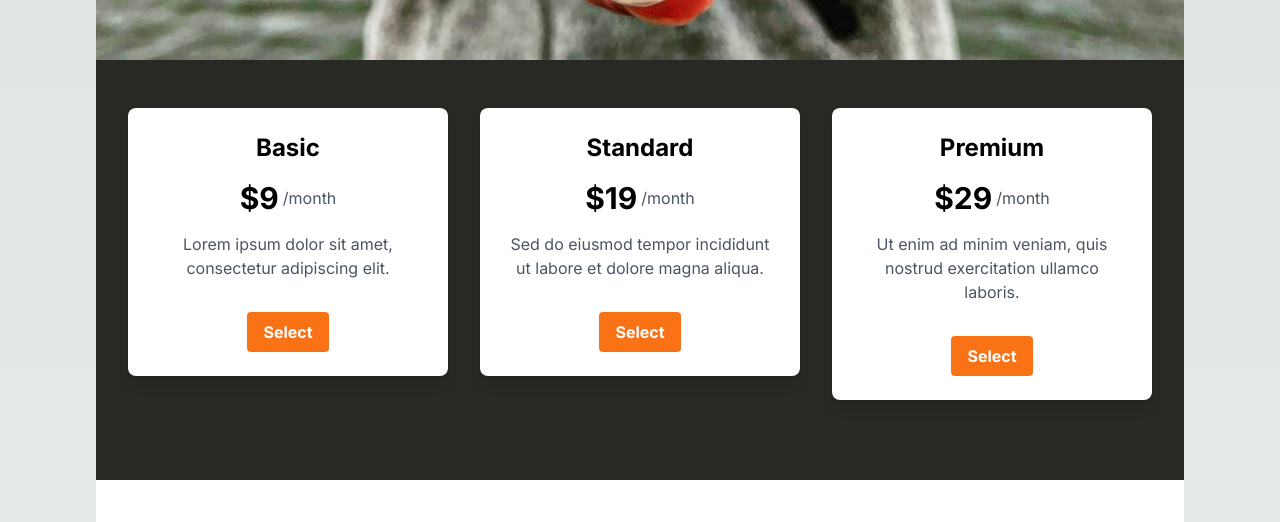
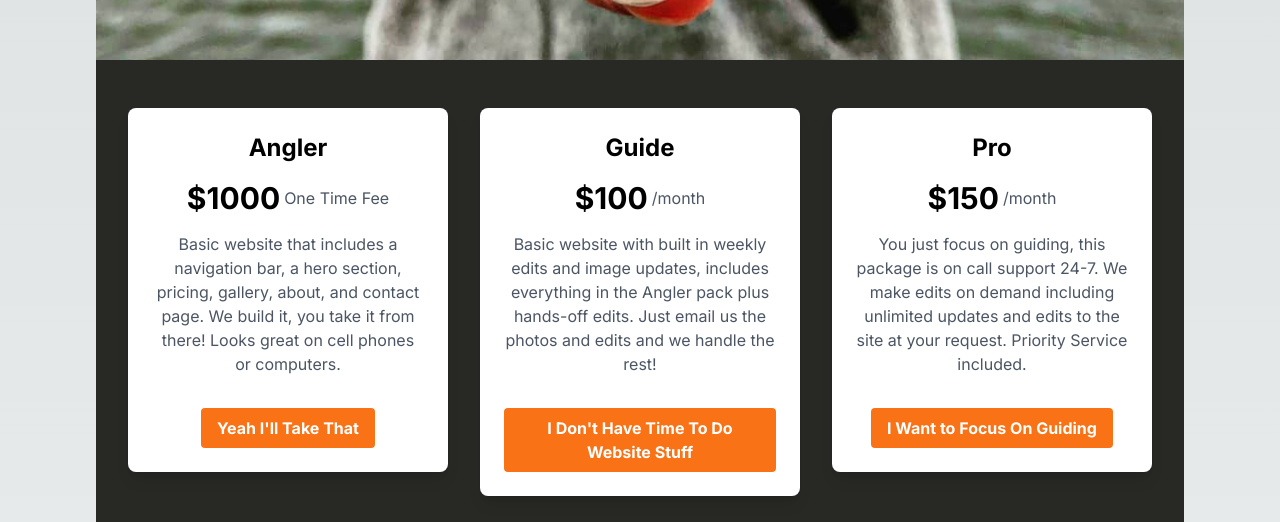
Before and after one commit to jmayprofessional/lowco-react, a Next.js app: page / in a window 1280 px wide. Shown: the part 900-1422 px from the top of the page. Built offline with nearby package versions, Linux system fonts and the light colour scheme.

Commit message:
updated pricing section details

```diff
--- a/src/app/components/pricingSection.js
+++ b/src/app/components/pricingSection.js
@@ -9,14 +9,14 @@ const PricingSection = () => {
           <div className="w-full sm:w-1/2 md:w-1/3 lg:w-1/3 xl:w-1/3 px-4 mb-8">
             <div className="bg-white rounded-lg shadow-lg p-6">
               <div className="text-center">
-              <h2 className="text-2xl font-bold mb-4">Basic</h2>
+              <h2 className="text-2xl font-bold mb-4">Angler</h2>
               <div className="flex items-center justify-center mb-4">
-                <span className="text-3xl font-bold">$9</span>
-                <span className="text-gray-600 ml-1">/month</span>
+                <span className="text-3xl font-bold">$1000</span>
+                <span className="text-gray-600 ml-1"> One Time Fee</span>
               </div>
-              <p className="text-gray-600 mb-4">Lorem ipsum dolor sit amet, consectetur adipiscing elit.</p>
+              <p className="text-gray-600 mb-4">Basic website that includes a navigation bar, a hero section, pricing, gallery, about, and contact page. We build it, you take it from there! Looks great on cell phones or computers.</p>
               <button className="bg-orange-500 hover:bg-blue-600 text-white font-bold py-2 px-4 rounded mt-4">
-                Select
+                Yeah I'll Take That
               </button>
               </div>
             </div>
@@ -26,14 +26,14 @@ const PricingSection = () => {
           <div className="w-full sm:w-1/2 md:w-1/3 lg:w-1/3 xl:w-1/3 px-4 mb-8">
             <div className="bg-white rounded-lg shadow-lg p-6">
               <div className="text-center">
-              <h2 className="text-2xl font-bold mb-4">Standard</h2>
+              <h2 className="text-2xl font-bold mb-4">Guide</h2>
               <div className="flex items-center justify-center mb-4">
-                <span className="text-3xl font-bold">$19</span>
+                <span className="text-3xl font-bold">$100</span>
                 <span className="text-gray-600 ml-1">/month</span>
               </div>
-              <p className="text-gray-600 mb-4">Sed do eiusmod tempor incididunt ut labore et dolore magna aliqua.</p>
+              <p className="text-gray-600 mb-4">Basic website with built in weekly edits and image updates, includes everything in the Angler pack plus hands-off edits. Just email us the photos and edits and we handle the rest!</p>
               <button className="bg-orange-500 hover:bg-blue-600 text-white font-bold py-2 px-4 rounded mt-4">
-                Select
+                I Don't Have Time To Do Website Stuff
               </button>
               </div>
             </div>
@@ -43,14 +43,14 @@ const PricingSection = () => {
           <div className="w-full sm:w-1/2 md:w-1/3 lg:w-1/3 xl:w-1/3 px-4 mb-8">
             <div className="bg-white rounded-lg shadow-lg p-6">
               <div className="text-center">
-              <h2 className="text-2xl font-bold mb-4">Premium</h2>
+              <h2 className="text-2xl font-bold mb-4">Pro</h2>
               <div className="flex items-center justify-center mb-4">
-                <span className="text-3xl font-bold">$29</span>
+                <span className="text-3xl font-bold">$150</span>
                 <span className="text-gray-600 ml-1">/month</span>
               </div>
-              <p className="text-gray-600 mb-4">Ut enim ad minim veniam, quis nostrud exercitation ullamco laboris.</p>
+              <p className="text-gray-600 mb-4">You just focus on guiding, this package is on call support 24-7. We make edits on demand including unlimited updates and edits to the site at your request. Priority Service included.</p>
               <button className="bg-orange-500 hover:bg-blue-600 text-white font-bold py-2 px-4 rounded mt-4">
-                Select
+                I Want to Focus On Guiding
               </button>
               </div>
             </div>
```
